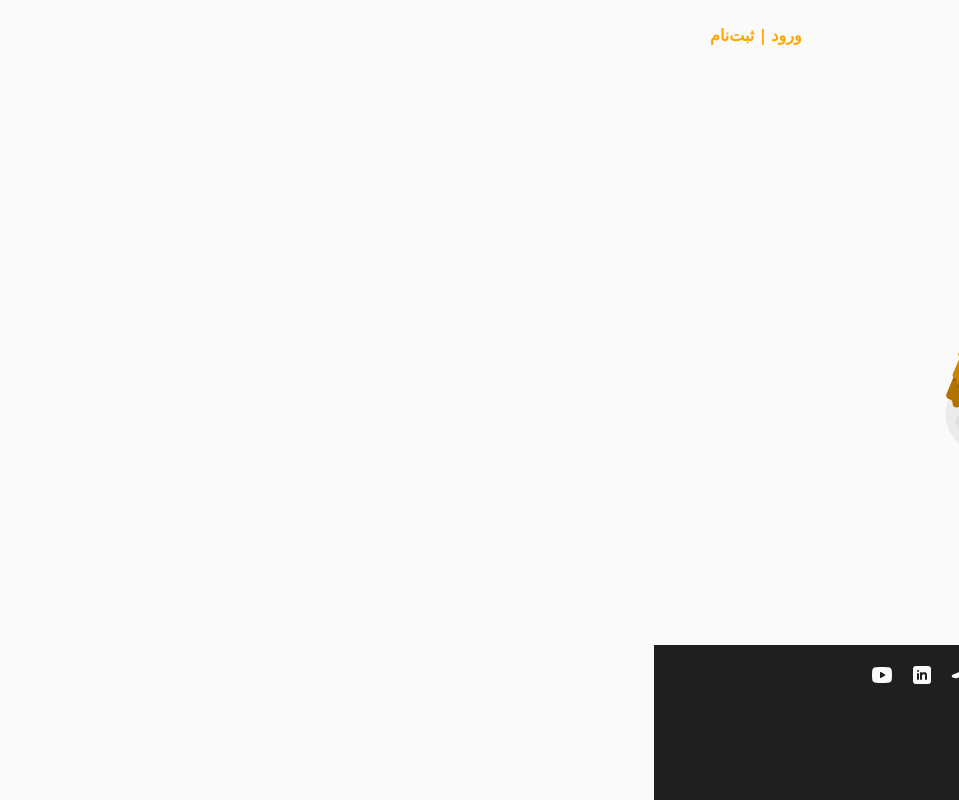
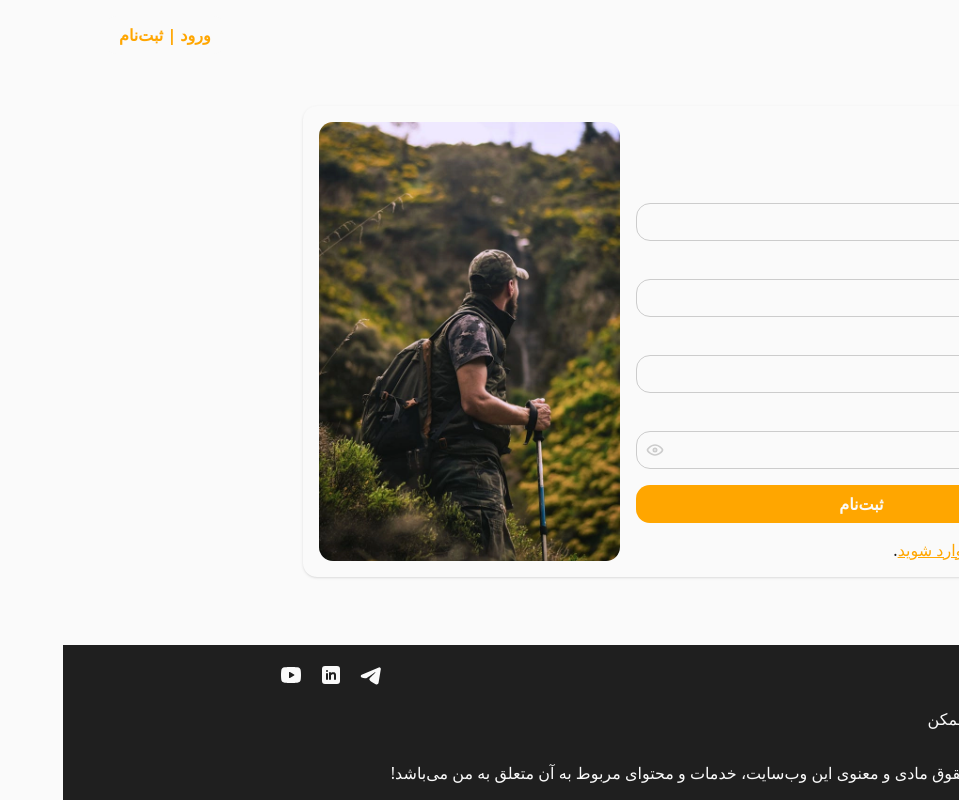
Before and after one commit to FarazPourebrahim/tournado, a Next.js app: page /auth/sign-up in a window 1280 px wide. Before the commit this address had no page. Shown: the whole page, without its empty margins (321-1280 px from the left). Built offline with nearby package versions, Linux system fonts and the light colour scheme; a small style sheet from the web is missing.

Commit message:
[ADD] sign up page

```diff
--- a/package.json
+++ b/package.json
@@ -10,7 +10,11 @@
     "prettier:check": "prettier . --check",
     "prettier:fix": "prettier . --write"
   },
+  "prisma": {
+    "seed": "tsx prisma/seed.ts"
+  },
   "dependencies": {
+    "@prisma/client": "^6.4.1",
     "clsx": "^2.1.1",
     "next": "14.2.7",
     "react": "^18",
@@ -25,6 +29,8 @@
     "postcss": "^8.4.49",
     "postcss-nesting": "^13.0.1",
     "prettier": "^3.4.2",
+    "prisma": "^6.4.1",
+    "tsx": "^4.19.3",
     "typescript": "^5"
   }
 }
--- /dev/null
+++ b/src/app/auth/components/SignUpForm/SignUpForm.tsx
@@ -0,0 +1,73 @@
+"use client";
+
+import { ReactElement, FormEvent } from "react";
+
+import Image from "next/image";
+import Link from "next/link";
+
+import signUpImage from "@/assets/images/sign-up.webp";
+
+import { Button } from "@/components/Button/Button";
+import Card from "@/components/Card/Card";
+import NormalInputComponent from "@/components/NormalInput/NormalInput";
+import PasswordInputComponent from "@/components/PasswordInput/PasswordInput";
+
+import MingcuteIncognitoModeLine from "@/icons/MingcuteIncognitoModeLine";
+import MingcuteUser3Line from "@/icons/MingcuteUser3Line";
+import MingcuteMailLine from "@/icons/MingcuteMailLine";
+
+import styles from "@/app/auth/styles/auth-form.module.css";
+
+export default function SignUpForm(): ReactElement {
+  const formSubmitHandler = async (
+    e: FormEvent<HTMLFormElement>,
+  ): Promise<void> => {
+    e.preventDefault();
+  };
+
+  return (
+    <div className={styles["auth-form"]}>
+      <Card>
+        <div className={styles["card-content"]}>
+          <div className={styles.writings}>
+            <h1>ثبت‌نام!</h1>
+            <form onSubmit={formSubmitHandler}>
+              <NormalInputComponent
+                label="نام و نام خانوادگی"
+                type="text"
+                name="name"
+                prefixIcon={<MingcuteIncognitoModeLine />}
+              />
+              <NormalInputComponent
+                label="نام کاربری"
+                type="text"
+                name="username"
+                prefixIcon={<MingcuteUser3Line />}
+              />
+              <NormalInputComponent
+                label="ایمیل"
+                type="email"
+                name="email"
+                prefixIcon={<MingcuteMailLine />}
+              />
+              <PasswordInputComponent
+                label="رمز عبور"
+                name="password"
+                autoComplete="new-password"
+              />
+              <Button variant="primary">ثبت‌نام</Button>
+            </form>
+            <div className={styles["change-form"]}>
+              قبلاً ثبت‌نام کردید؟
+              {` `}
+              <Link href="/auth/sign-in">وارد شوید</Link>.
+            </div>
+          </div>
+          <div className={styles.visuals}>
+            <Image src={signUpImage} alt="" />
+          </div>
+        </div>
+      </Card>
+    </div>
+  );
+}
--- /dev/null
+++ b/src/app/auth/sign-up/page.module.css
@@ -0,0 +1,6 @@
+.page {
+  display: grid;
+  justify-items: center;
+
+  margin-block: 2rem;
+}
--- /dev/null
+++ b/src/app/auth/sign-up/page.tsx
@@ -0,0 +1,13 @@
+import { ReactElement } from "react";
+
+import SignUpForm from "@/app/auth/components/SignUpForm/SignUpForm";
+
+import styles from "./page.module.css";
+
+export default function Page(): ReactElement {
+  return (
+    <div className={styles.page}>
+      <SignUpForm />
+    </div>
+  );
+}
--- /dev/null
+++ b/src/app/auth/styles/auth-form.module.css
@@ -0,0 +1,41 @@
+.auth-form {
+  inline-size: min(50rem, 100%);
+
+  .card-content {
+    display: grid;
+    grid-template-columns: 3fr 2fr;
+    gap: 1rem;
+
+    .writings {
+      display: grid;
+      gap: 1rem;
+
+      form {
+        display: grid;
+        gap: 1rem;
+      }
+
+      .change-form {
+        a {
+          color: var(--color-primary);
+
+          text-decoration: underline;
+        }
+      }
+    }
+
+    .visuals {
+      min-block-size: 100%;
+      block-size: 0;
+      inline-size: 100%;
+
+      img {
+        block-size: 100%;
+        inline-size: 100%;
+        object-fit: cover;
+
+        border-radius: var(--border-radius);
+      }
+    }
+  }
+}
```
Also changed, not shown: src/app/auth/components/SignUpForm/SignUpForm.module.css (added), src/assets/images/sign-up.webp (added), 1 other file (tests, documents, lock files or other folders).
